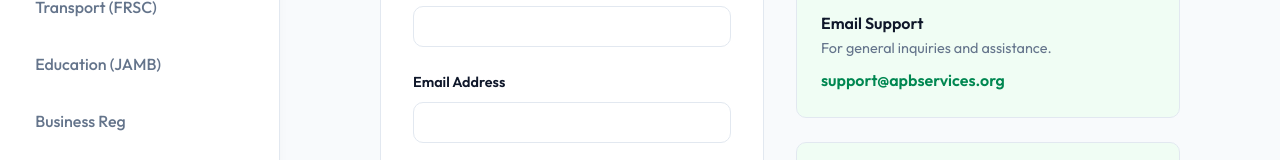
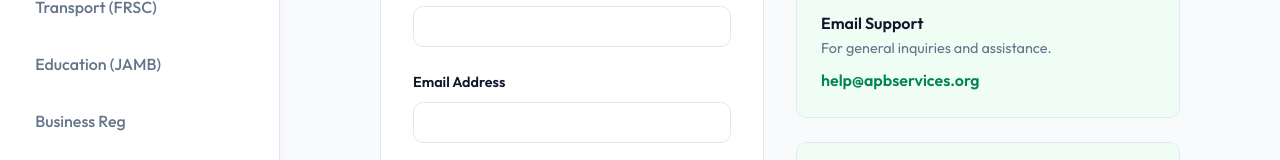
Before and after one commit to Schynam/APBServices, a React (Vite) app: page /contact in a window 1280 px wide. Shown: the part 318-478 px from the top of the page. Built offline with nearby package versions, Linux system fonts and the light colour scheme.

Commit message:
Changed contact email to help@apbservices.org

```diff
--- a/src/pages/Contact.jsx
+++ b/src/pages/Contact.jsx
@@ -89,7 +89,7 @@ const Contact = () => {
                         <div style={{ fontSize: '1.5rem', marginBottom: '0.5rem' }}>📧</div>
                         <h4 style={{ marginBottom: '0.25rem' }}>Email Support</h4>
                         <p style={{ fontSize: '0.9rem', color: 'var(--text-muted)', marginBottom: '0.5rem' }}>For general inquiries and assistance.</p>
-                        <a href="mailto:support@apbservices.org" style={{ fontWeight: '600', color: 'var(--primary)' }}>support@apbservices.org</a>
+                        <a href="mailto:help@apbservices.org" style={{ fontWeight: '600', color: 'var(--primary)' }}>help@apbservices.org</a>
                     </div>
                     <div style={{ background: 'var(--secondary)', padding: '1.5rem', borderRadius: 'var(--radius-md)', border: '1px solid var(--border)' }}>
                         <div style={{ fontSize: '1.5rem', marginBottom: '0.5rem' }}>🏢</div>
```
